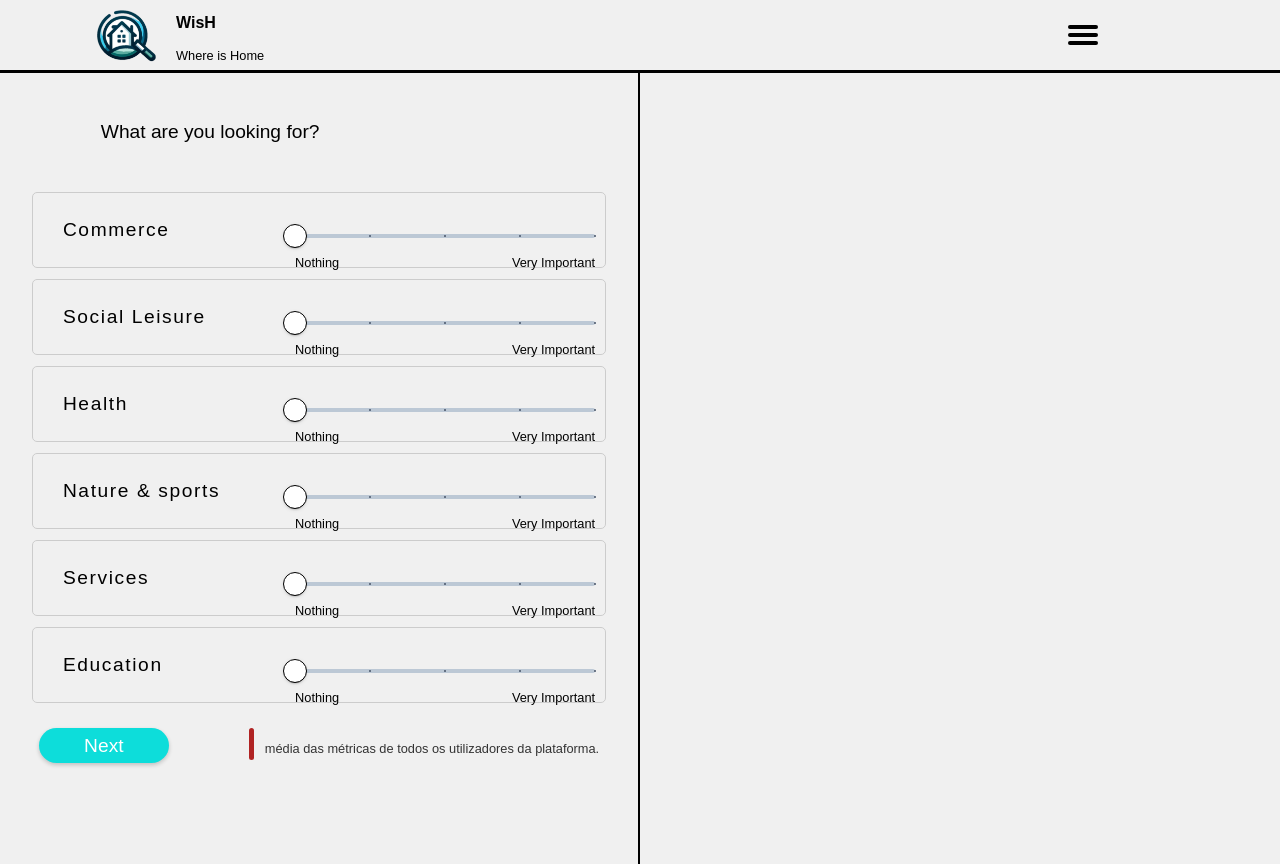
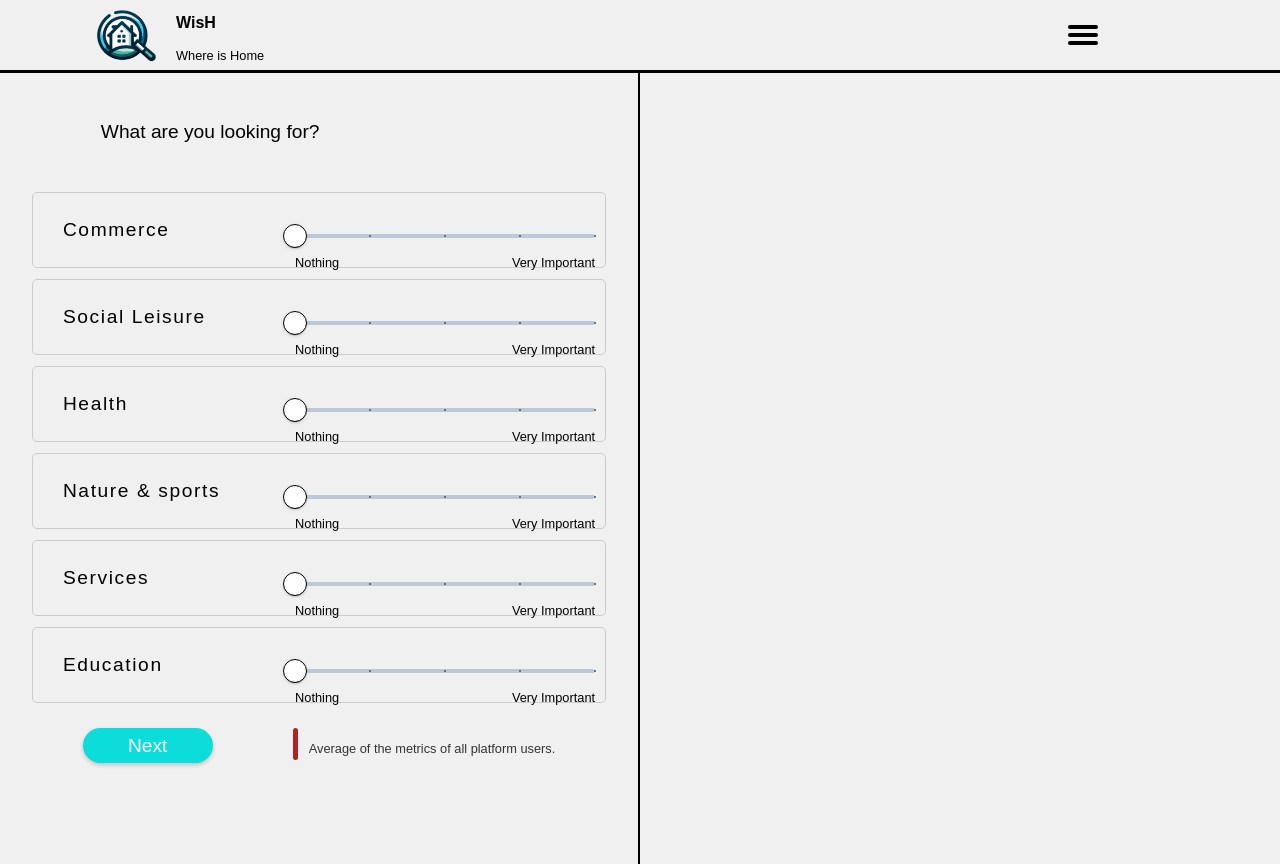
Before and after one commit to Wish-Where-is-Home/WisH-Where_is_Home, a React (Create React App) app in the folder Frontend/where-is-home/: page /quiz in a window 1280 px wide. Built offline with nearby package versions, Linux system fonts and the light colour scheme; no server answers; a web font is replaced by a local one.

Commit message:
Translation

```diff
--- a/Frontend/where-is-home/src/Pages/Questions/Questions.js
+++ b/Frontend/where-is-home/src/Pages/Questions/Questions.js
@@ -181,7 +181,7 @@ function Questions({ slidersValues,darkMode, handlePreviousClick,gotoThirdPage,z
                         <div style={{width:"100%",padding:"2rem 0",height: '2rem',display: "flex", flexDirection: "row",alignItems:"center",justifyContent:"center"}}>
                             <div style={{display:"flex", flexDirection:"row"}}>
                                 <div className='average-line2'></div>
-                                <p style={{marginLeft:"1rem",fontSize:"0.8rem"}}>média das métricas de todos os utilizadores da plataforma.</p>
+                                <p style={{marginLeft:"1rem",fontSize:"0.8rem"}}>{t('textoaverage')}</p>
                             </div>
                         </div>
                 </div>
--- a/Frontend/where-is-home/src/Pages/SecondPage/QuizPage.js
+++ b/Frontend/where-is-home/src/Pages/SecondPage/QuizPage.js
@@ -1057,7 +1057,7 @@ const handleKeepMetrics = async () => {
               <div style={{marginLeft:"5rem",height: '2rem',display: "flex", flexDirection: "row"}}>
 
                   <div className='average-line'></div>
-                    <p style={{marginLeft:"1rem",fontSize:"0.8rem"}}>média das métricas de todos os utilizadores da plataforma.</p>
+                    <p style={{marginLeft:"1rem",fontSize:"0.8rem"}}>{t('textoaverage')}</p>
                 </div>
             </div>
           </div>
--- a/Frontend/where-is-home/src/Translations/en/common.json
+++ b/Frontend/where-is-home/src/Translations/en/common.json
@@ -87,7 +87,8 @@
     "good":"Good",
     "bad":"Bad",
     "better":"Better",
-    "worse":"Worse"
+    "worse":"Worse",
+    "textoaverage":"Average of the metrics of all platform users."
 
 
 
--- a/Frontend/where-is-home/src/Translations/pt/common.json
+++ b/Frontend/where-is-home/src/Translations/pt/common.json
@@ -86,5 +86,6 @@
     "good":"Bom",
     "bad":"Mau",
     "better":"Melhor",
-    "worse":"Pior"
+    "worse":"Pior",
+    "textoaverage":"média das métricas de todos os utilizadores da plataforma."
 }
```
